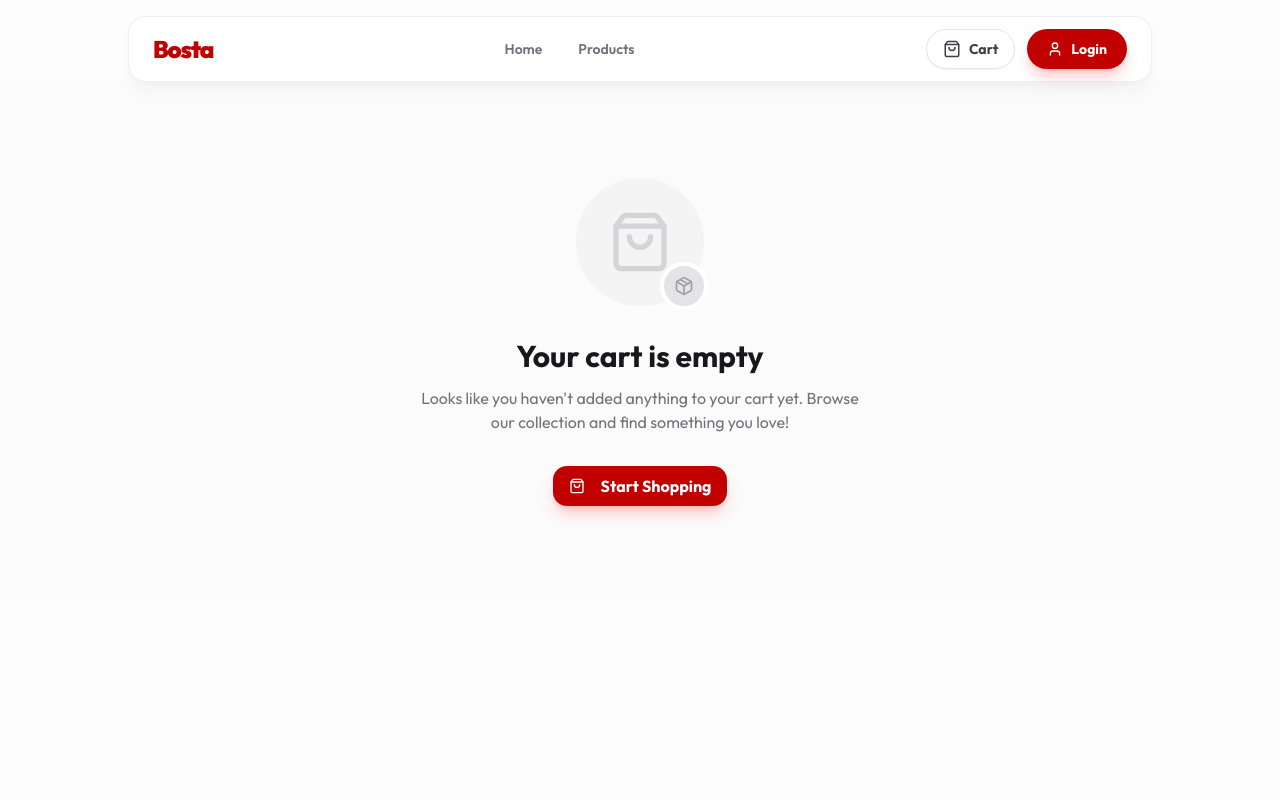
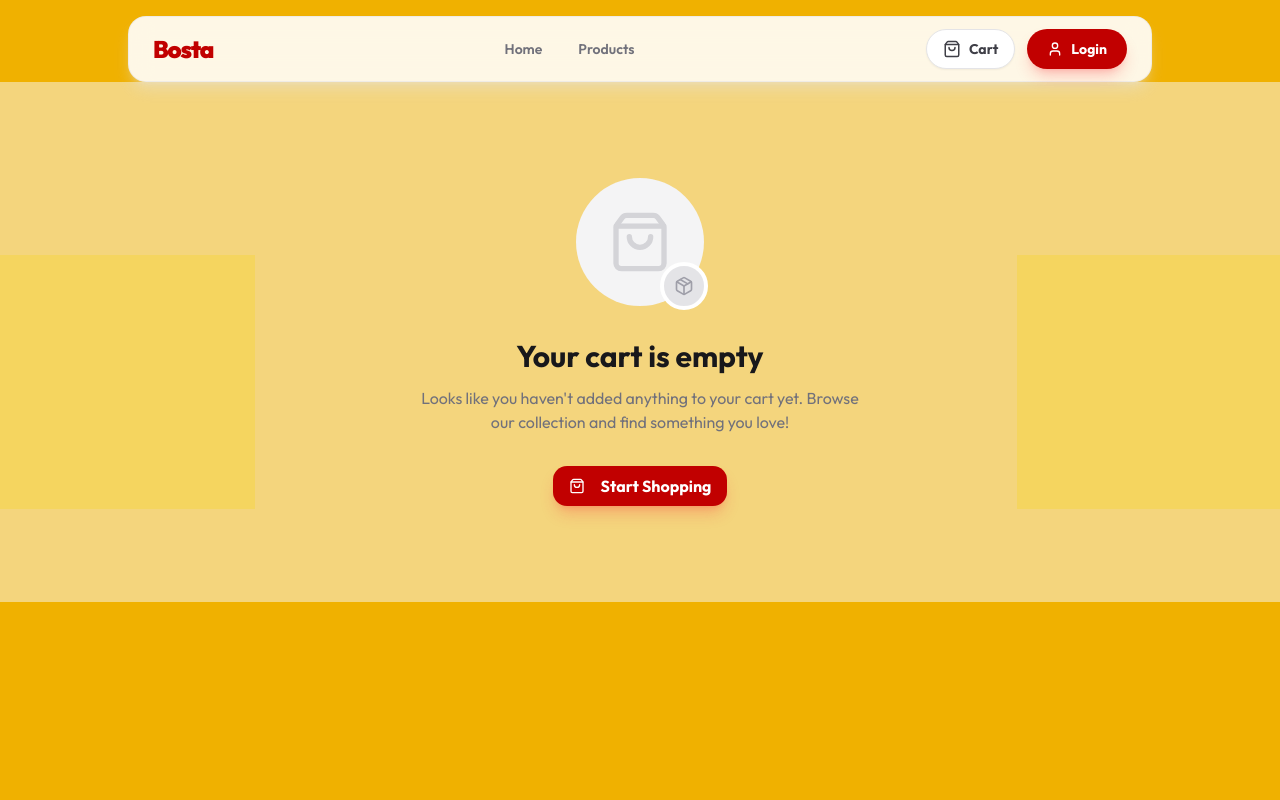
Before and after one commit to mohamedd2003/bosta-task, a Next.js app: page /cart in a window 1280 px wide. Shown: the top 800 px of the page. Built offline with nearby package versions, Linux system fonts and the light colour scheme.

Commit message:
feat: add background color to body in RootLayout component

```diff
--- a/src/app/layout.tsx
+++ b/src/app/layout.tsx
@@ -60,7 +60,7 @@ export default function RootLayout({
 }>) {
   return (
     <html lang="en">
-      <body className={`${outfit.variable} font-sans antialiased`}>
+      <body className={`${outfit.variable} bg-yellow-500 font-sans antialiased`}>
         <Navbar />
         <main className="min-h-[calc(100vh-4rem)]">{children}</main>
         <Footer />
```
